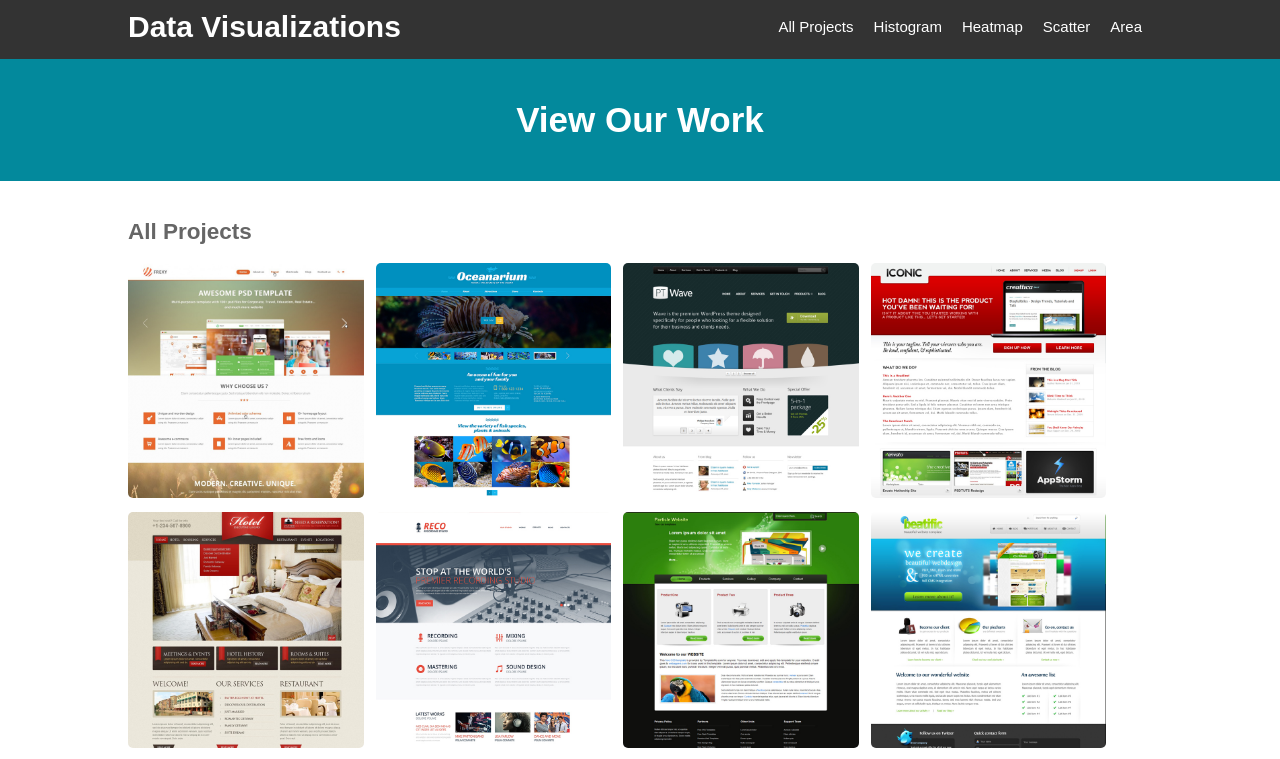
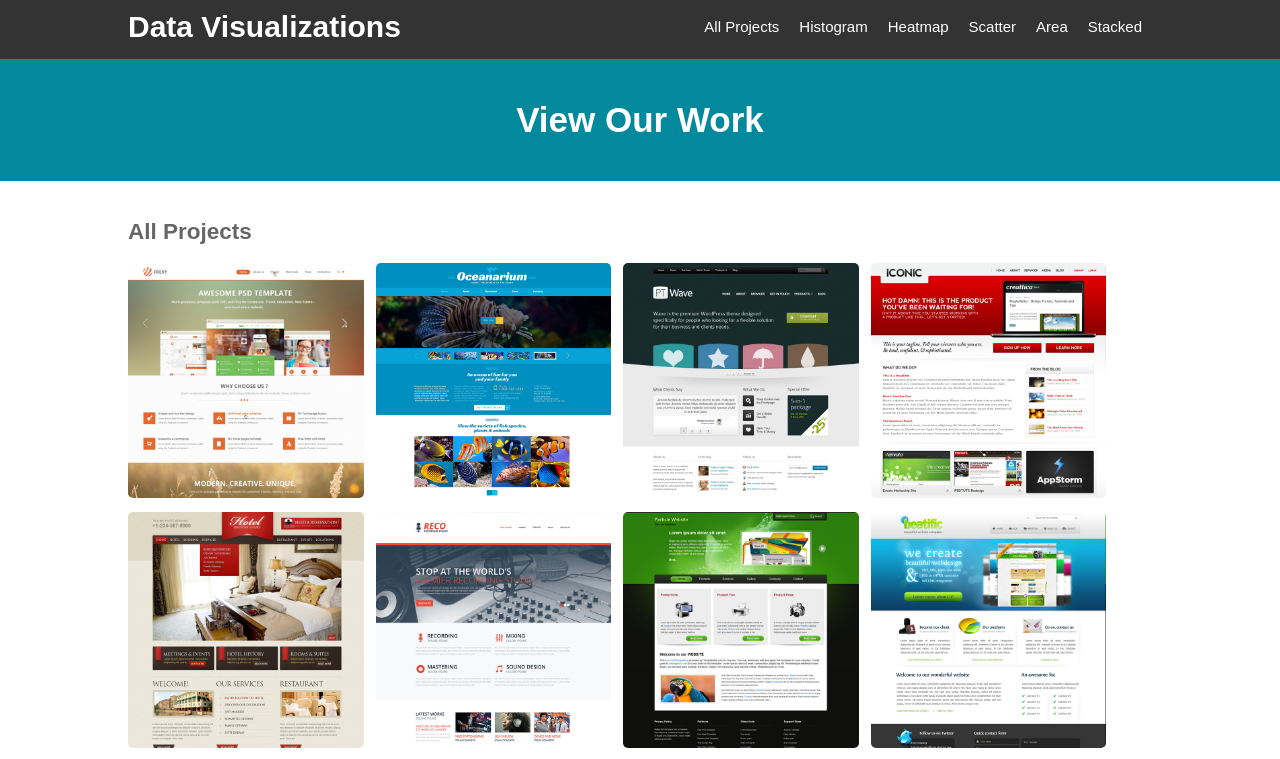
Before and after one commit to glstream/glstream.github.io, a plain HTML site: page index.html in a window 1280 px wide. Shown: the top 759 px of the page. Drawn offline with nearby package versions, Linux system fonts and the light colour scheme.

Commit message:
added stacked

```diff
--- a/index.html
+++ b/index.html
@@ -19,6 +19,7 @@
 						<li><a href="#">Heatmap</a></li>
 						<li><a href="#">Scatter</a></li>
 						<li><a href="#">Area</a></li>
+						<li><a href="#">Stacked</a></li>
 					</ul>
 				</nav>
 			</div>
```
